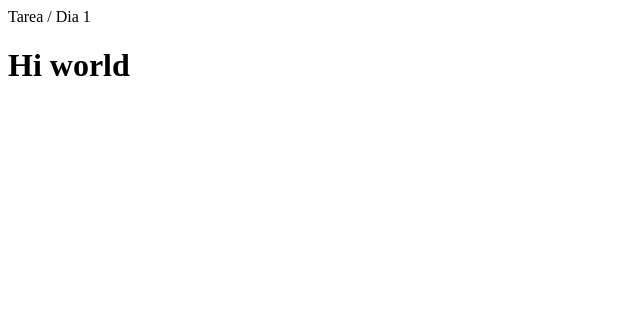
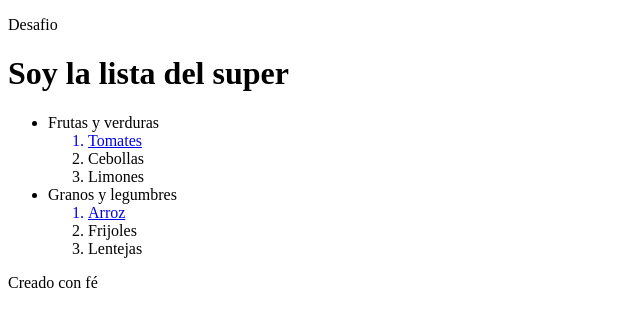
Before and after one commit to racketfly-labs/curso-html-platzi, a plain HTML site: page mi-primer-tarea/index.html in a window 1280 px wide. Shown: the whole page, without its empty margins (0-640 px from the left). Drawn offline with Linux system fonts and the light colour scheme.

Commit message:
Aqui hago un mini desafio planteado en el curso de platzi

```diff
--- a/mi-primer-tarea/index.html
+++ b/mi-primer-tarea/index.html
@@ -2,13 +2,44 @@
 <html lang="es">
     <head>
         <meta charset="UTF-8">
-        <meta name="description" content="Esra pagina tiene fotos de gatos">
+        <meta name="description" content="Esta página sera lo mas random posible">
         <meta name="robots" content="index, follow">
-        <tittle> Tarea / Dia 1</tittle>
         <meta name="viewport" content="widt=device-width, inictial-scale=1.0">
         <!--link rel="stylesheet" href="./css/style.css"-->
     </head>
     <body>
-        <h1>Hi world</h1>
+        <header>
+            <nav>
+                <p>Desafio</p>
+            </nav>
+        </header>
+        <main>
+            <h1>Soy la lista del super</h1>
+            <section>
+                <article>
+                    <ul>
+                        <li>Frutas y verduras</li>
+                        <ol>
+                            <a href="https://www.directoalpaladar.com/recetas-de-salsas-y-guarniciones/tomates-cherry-rama-asados-aroma-salvia-receta-guarnicion">
+                                <li>Tomates</li>
+                            </a>
+                            <li>Cebollas</li>
+                            <li>Limones</li>
+                        </ol>
+                        <li>Granos y legumbres</li>
+                        <ol>
+                            <a href="https://www.mycolombianrecipes.com/es/arroz-blanco-colombiano/">
+                                <li>Arroz</li>
+                            </a>
+                            <li>Frijoles</li>
+                            <li>Lentejas</li>
+                        </ol>
+                    </ul>
+                </article>
+            </section>
+        </main>
+        <footer>
+            <p>Creado con fé</p>
+        </footer>
     </body>
 </html>
```
